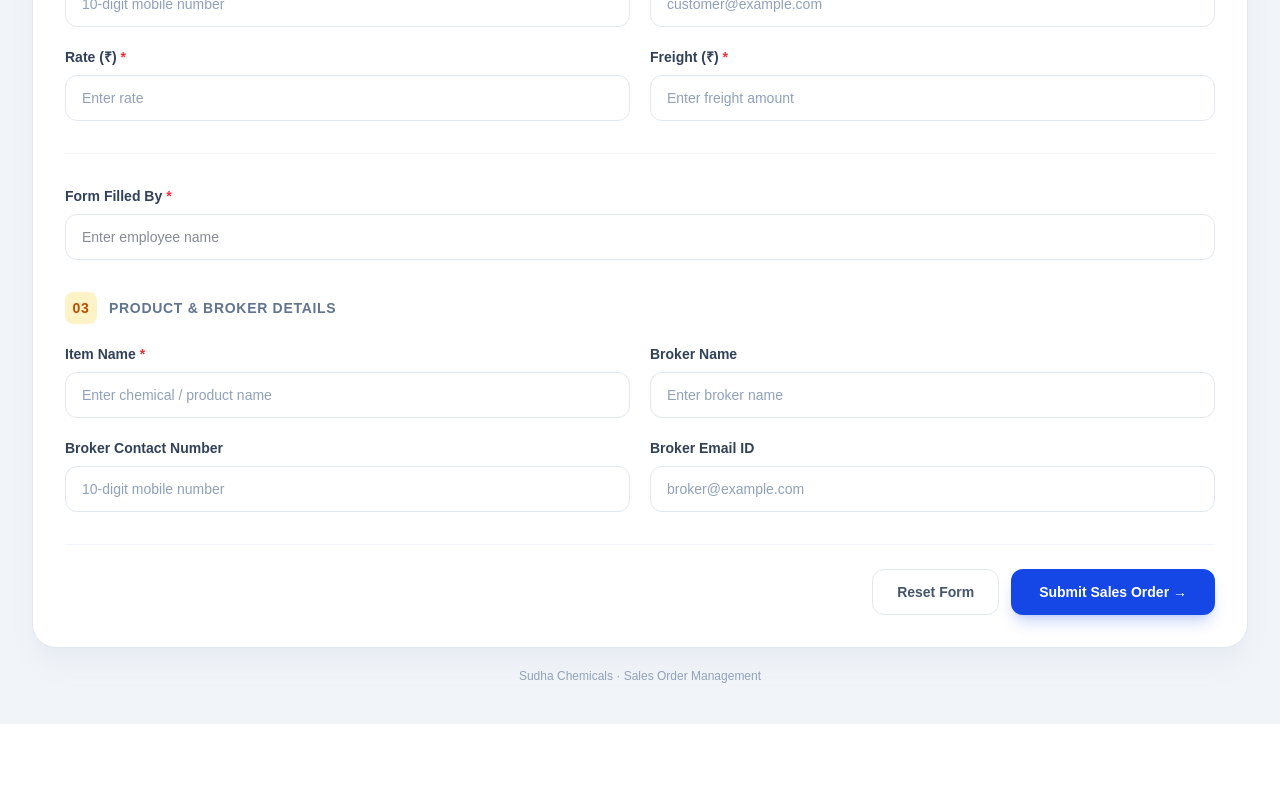
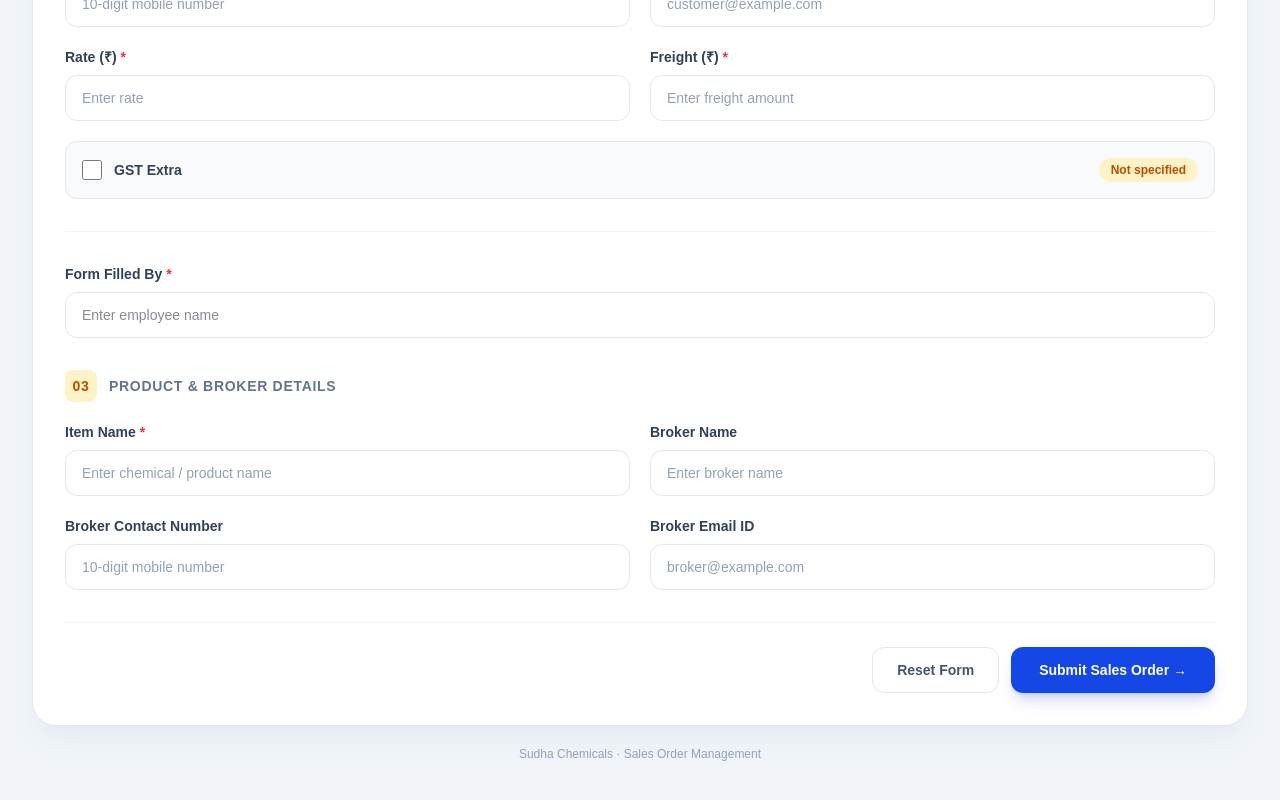
Before and after one commit to Shubhamchaurasiya1066/sudha-sales-order, a Next.js app: page /sales-order in a window 1280 px wide. Shown: the part 1231-2031 px from the top of the page. Before the commit the page ends 1955 px from the top, so only its background shows below. Built offline with nearby package versions, Linux system fonts and the light colour scheme.

Commit message:
Update project

```diff
--- a/src/app/sales-order/page.js
+++ b/src/app/sales-order/page.js
@@ -4,11 +4,11 @@ import { useEffect, useState } from "react";
 import Link from "next/link";
 
 const companies = [
-    "Sudha Chemicals",
+    "Sudha Chemical Company",
     "HP",
-    "Company 3",
-    "Company 4",
-    "Company 5",
+    "Sudha Core Chemical Pvt. Ltd.",
+    "Nirmal Agencies Gwalior",
+    "Nirmal Agencies Bilaspur",
 ];
 
 const initialForm = {
@@ -31,6 +31,7 @@ const initialForm = {
     brokerName: "",
     brokerContactNumber: "",
     brokerEmailId: "",
+    gstExtra: false,
 };
 
 const fields = [
@@ -545,6 +546,35 @@ export default function SalesOrderPage() {
                                     />
                                 ))}
                             </div>
+
+                            <div className="mt-5">
+                                <label className="flex cursor-pointer items-center gap-3 rounded-xl border border-slate-200 bg-slate-50 p-4 transition hover:border-blue-300">
+                                    <input
+                                        type="checkbox"
+                                        name="gstExtra"
+                                        checked={form.gstExtra}
+                                        onChange={(event) =>
+                                            setForm((previous) => ({
+                                                ...previous,
+                                                gstExtra: event.target.checked,
+                                            }))
+                                        }
+                                        className="h-5 w-5 rounded accent-blue-700"
+                                    />
+                                    <span className="text-sm font-semibold text-slate-700">
+                                        GST Extra
+                                    </span>
+                                    <span
+                                        className={`ml-auto rounded-full px-3 py-1 text-xs font-bold ${
+                                            form.gstExtra
+                                                ? "bg-emerald-100 text-emerald-700"
+                                                : "bg-amber-100 text-amber-700"
+                                        }`}
+                                    >
+                                        {form.gstExtra ? "GST Extra" : "Not specified"}
+                                    </span>
+                                </label>
+                            </div>
                         </section>
 
                         <div className="border-t border-slate-100" />
```
